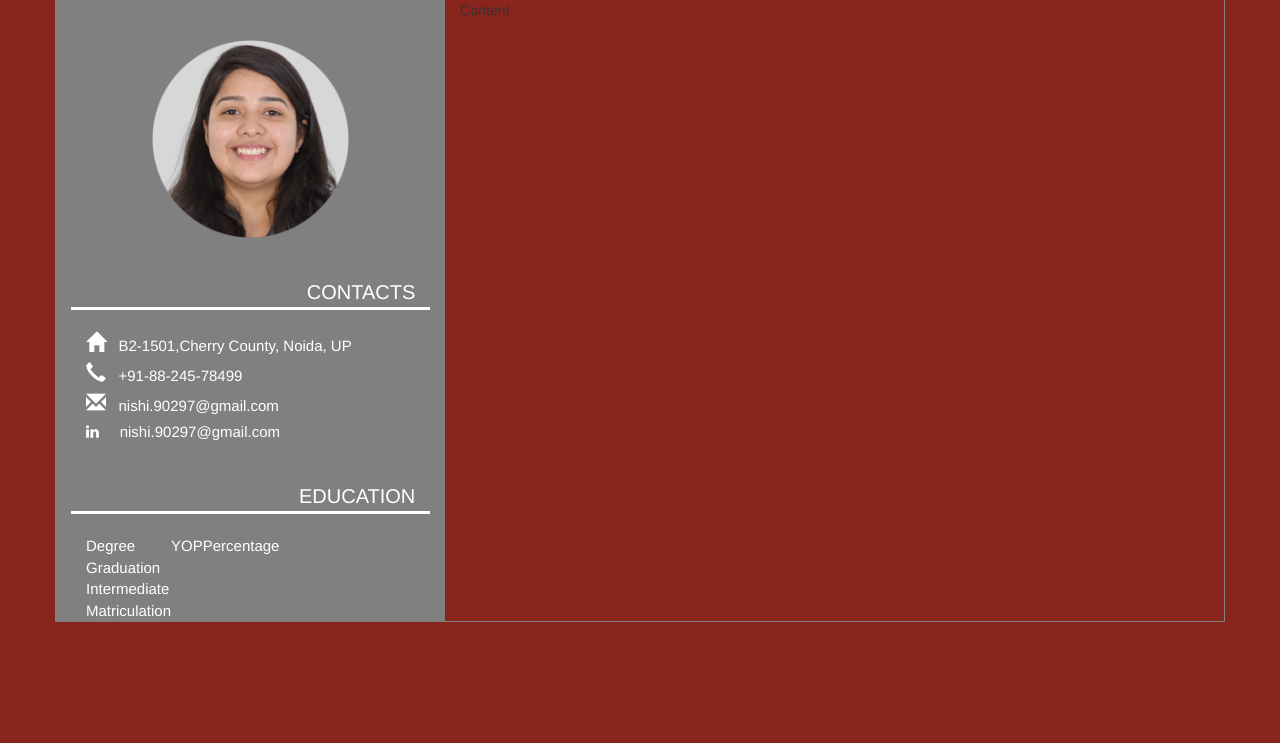
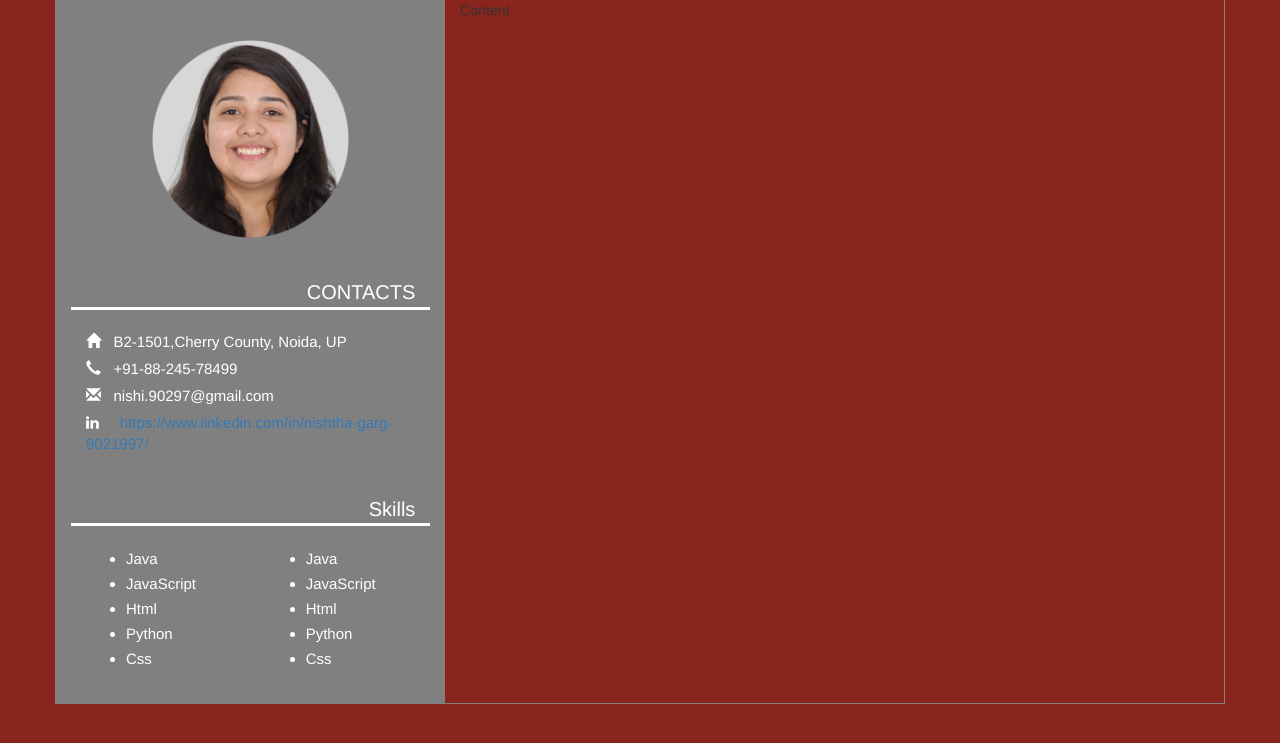
Before and after one commit to nishi90297/nishi90297.github.io, a PHP site: page / in a window 1280 px wide. Shown: the part 39-782 px from the top of the page. Run offline with PHP 8.4, Linux system fonts and the light colour scheme.

Commit message:
Second Commit

```diff
--- a/css/style.css
+++ b/css/style.css
@@ -18,6 +18,14 @@
 
 .icons{
     margin-bottom: 10px;
-    color;white;
-    font-size:20px;
+    color:white;
+    font-size:15px;
+    text-align: left;
 }
+
+.skills{
+    margin-top:20px;
+    color:white;
+    font-size:15px;
+    line-height: 25px;
+}
--- a/index.html
+++ b/index.html
@@ -29,14 +29,50 @@
                     <i class="glyphicon glyphicon-home icons"></i> &nbsp; B2-1501,Cherry County, Noida, UP <br>
                     <i class="glyphicon glyphicon-earphone icons"></i> &nbsp; +91-88-245-78499 <br>
                     <i class="glyphicon glyphicon-envelope icons"></i>  &nbsp; nishi.90297@gmail.com <br>
-                    <i class="fa fa-linkedin"></i>  &nbsp; &nbsp; nishi.90297@gmail.com <br>
+                    <i class="fa fa-linkedin linkedIn"></i>  &nbsp; &nbsp; <a>https://www.linkedin.com/in/nishtha-garg-9021997/ </a><br>
             </div>
             <br><br>
             <div class="container-fluid contacts" >
-                    EDUCATION
+                    Skills
+            </div>
+            <div class="container-fluid">
+                <div class="row skills">
+                    <div class="col-md-6">
+                        <ul>
+                            <li>Java</li>
+                            <li>JavaScript</li>
+                            <li>Html</li>
+                            <li>Python</li>
+                            <li>Css</li>
+                        </ul>
+                    </div>
+                    <div class="col-md-6">
+                        <ul>
+                            <li>Java</li>
+                            <li>JavaScript</li>
+                            <li>Html</li>
+                            <li>Python</li>
+                            <li>Css</li>
+                        </ul>
+                    </div>
+                </div>
+
             </div>
             <div class="container-fluid" style="text-align: left; color:white; font-size:15px;">
                     <br>
+
+            </div>
+        </div>
+        <div class="col-md-8">
+            Content
+        </div>
+    </div>
+</div>
+
+</body>
+</html>
+
+<!--
 <table>
         <tr>
             <td>Degree</td>
@@ -61,14 +97,4 @@
             <td></td>
             <td></td>
         </tr>
-                    </table>
-            </div>
-        </div>
-        <div class="col-md-8">
-            Content
-        </div>
-    </div>
-</div>
-
-</body>
-</html>
+    </table> -->
```
Lines whose indentation alone changed are shown as unchanged.
